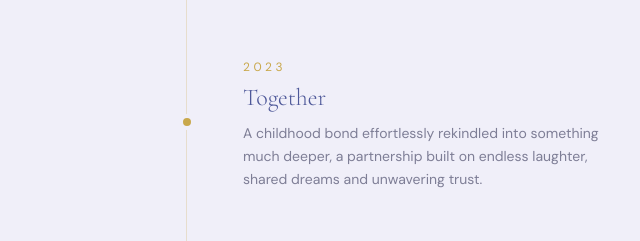
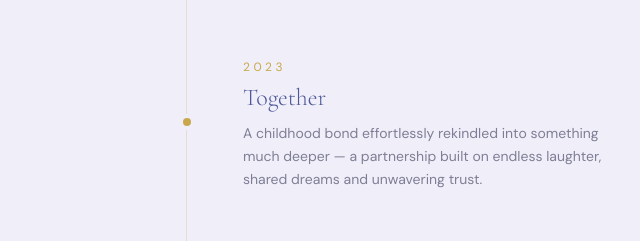
Before and after one commit to fauzimisc/wedding, a plain HTML site: page index.html in a window 1280 px wide. Shown: the part 1340-1581 px from the top of the page, 453-1093 px from the left. Drawn offline with nearby package versions, Linux system fonts and the light colour scheme.

Commit message:
Update index.html

```diff
--- a/index.html
+++ b/index.html
@@ -158,7 +158,7 @@
             <span class="font-body text-xs tracking-[0.3em] uppercase text-gold">2023</span>
             <h3 class="font-display text-2xl text-moss-dark font-light mt-1 mb-2">Together</h3>
             <p class="font-body text-sm text-stone leading-relaxed">
-              A childhood bond effortlessly rekindled into something much deeper, a partnership built on endless laughter, shared dreams and unwavering trust.
+              A childhood bond effortlessly rekindled into something much deeper — a partnership built on endless laughter, shared dreams and unwavering trust.
             </p>
           </div>
         </div>
```
